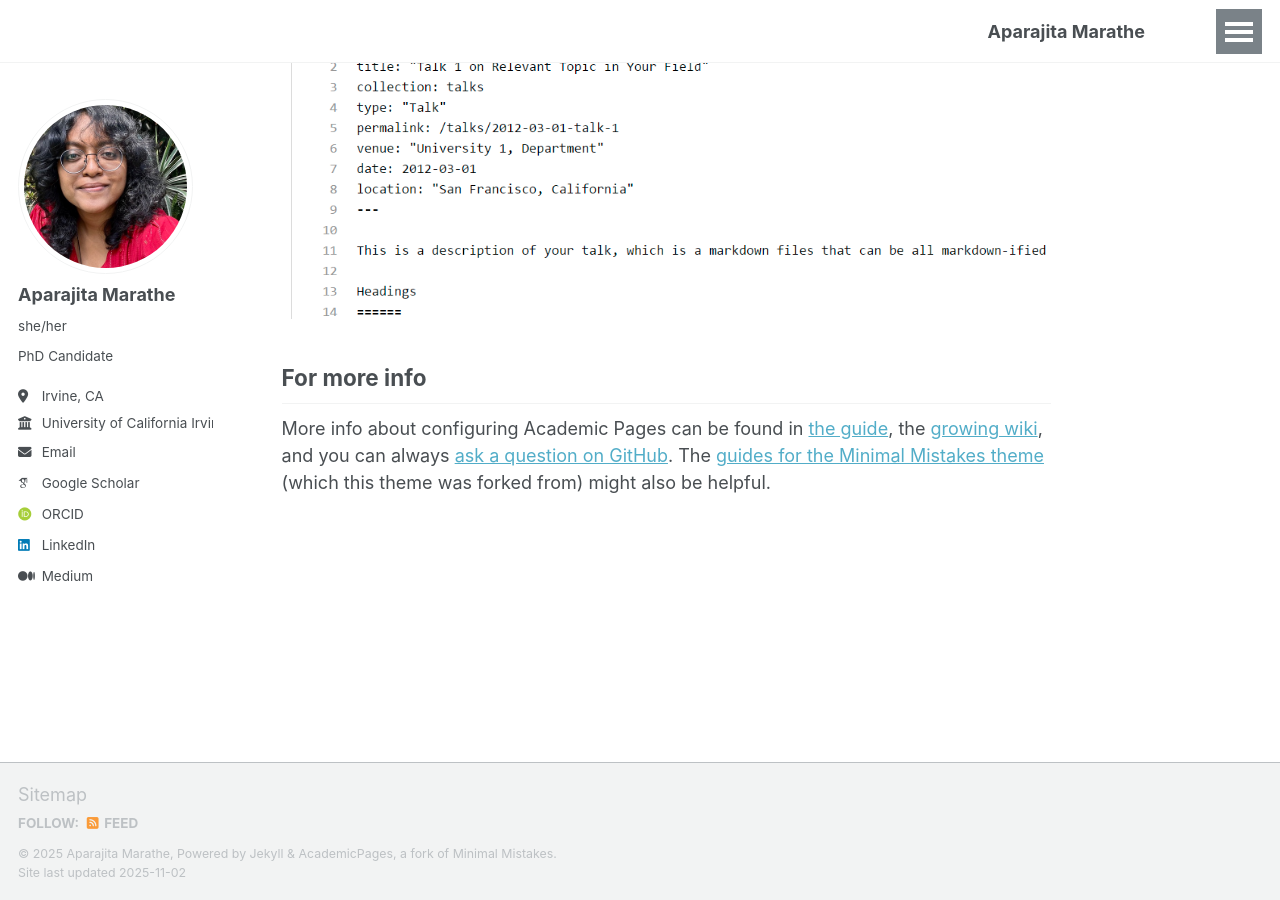
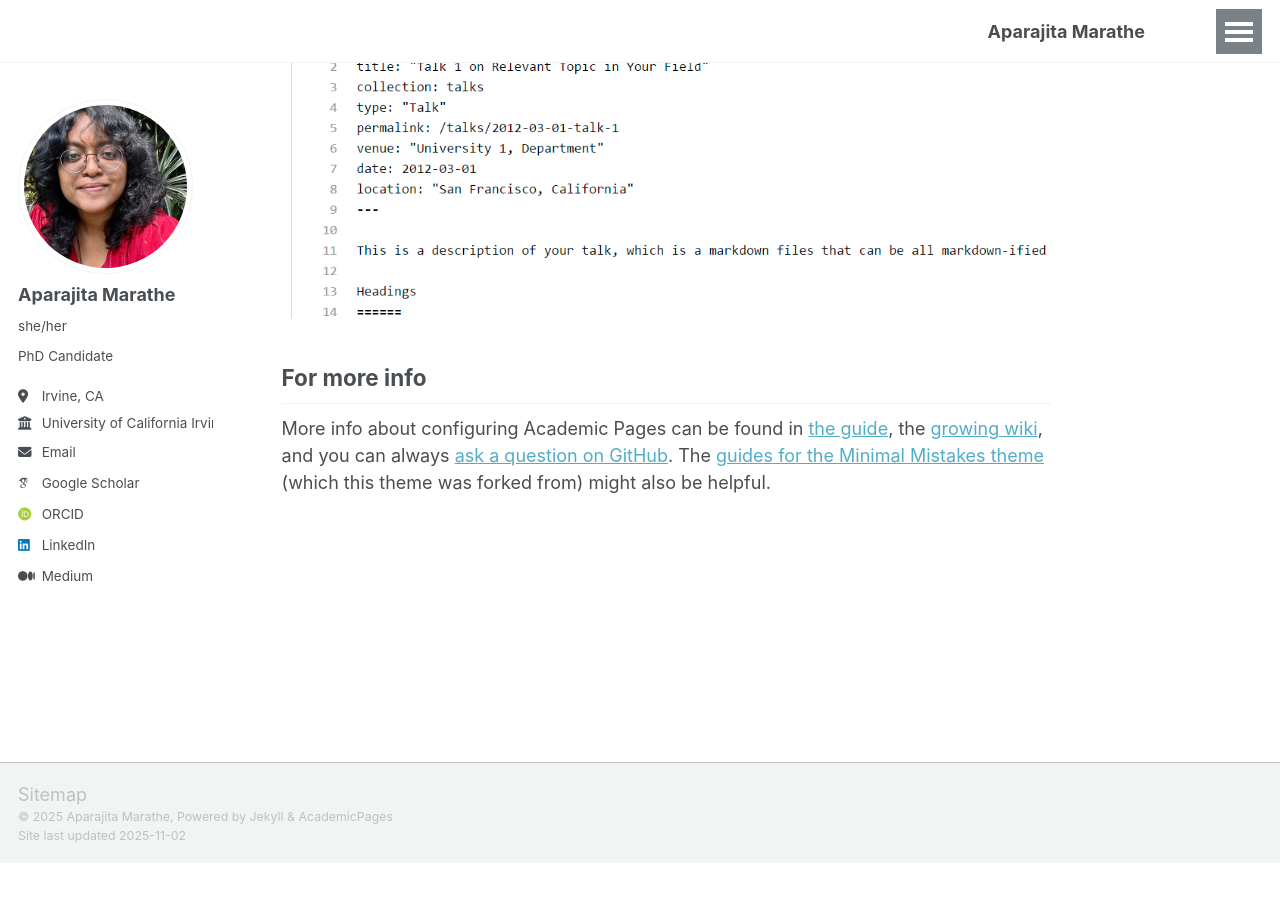
Before and after one commit to aparajitamarathe/aparajitamarathe.github.io, a Jekyll site: the page built from _pages/about.md, in a window 1280 px wide and 900 px high, scrolled down 2880 px. Built offline with Jekyll 4.4.1, drawn with Linux system fonts in a browser that asks for light colours; some web fonts are replaced; a script that is not in the unit is left out; after the commit the page ends 3743 px from its top, so only the background shows below that.

Commit message:
Update footer.html

```diff
--- a/_includes/footer.html
+++ b/_includes/footer.html
@@ -1,25 +1,6 @@
-{% include base_path %}
 
-{% if site.author.github or site.author.bitbucket or site.atom_feed.hide != true %}
-<div class="page__footer-follow">
-  <ul class="social-icons">
-    {% if site.data.ui-text[site.locale].follow_label %}
-      <li><strong>{{ site.data.ui-text[site.locale].follow_label }}</strong></li>
-    {% endif %}
-    {% if site.author.github %}
-      <li><a href="https://github.com/{{ site.author.github }}"><i class="fab fa-github" aria-hidden="true"></i> GitHub</a></li>
-    {% endif %}
-    {% if site.author.bitbucket %}
-      <li><a href="https://bitbucket.org/{{ site.author.bitbucket }}"><i class="fab fa-bitbucket" aria-hidden="true"></i> Bitbucket</a></li>
-    {% endif %}
-    {% if site.atom_feed.hide != true %}
-    <li><a href="{% if site.atom_feed.path %}{{ site.atom_feed.path }}{% else %}{{ base_path }}/feed.xml{% endif %}"><i class="fa fa-fw fa-rss-square" aria-hidden="true"></i> {{ site.data.ui-text[site.locale].feed_label | default: "Feed" }}</a></li>
-    {% endif %}
-  </ul>
-</div>
-{% endif %}
 
 <div class="page__footer-copyright">
-  &copy; {{ site.time | date: '%Y' }} {{ site.name | default: site.title }}, {{ site.data.ui-text[site.locale].powered_by | default: "Powered by" }} <a href="https://jekyllrb.com" rel="nofollow">Jekyll</a> &amp; <a href="https://github.com/academicpages/academicpages.github.io">AcademicPages</a>, a fork of <a href="https://mademistakes.com/work/minimal-mistakes-jekyll-theme/" rel="nofollow">Minimal Mistakes</a>.<br />
+  &copy; {{ site.time | date: '%Y' }} {{ site.name | default: site.title }}, {{ site.data.ui-text[site.locale].powered_by | default: "Powered by" }} <a href="https://jekyllrb.com" rel="nofollow">Jekyll</a> &amp; <a href="https://github.com/academicpages/academicpages.github.io">AcademicPages</a><br />
   Site last updated {{ "now" | date: '%Y-%m-%d' }}
 </div>
```
